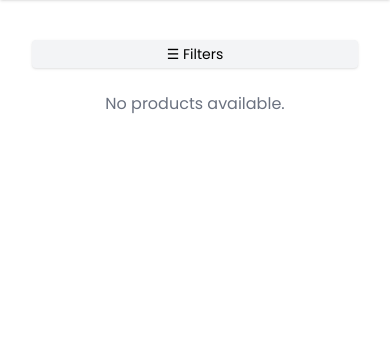
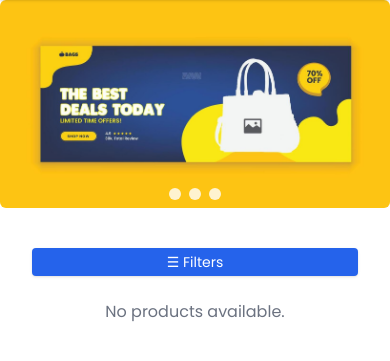
Before and after one commit to Lakshay-hub-design/BagCart, a Node server app: page /users/shop in a window 390 px wide. Shown: the part 114-475 px from the top of the page. Run offline with Node 20, Linux system fonts and the light colour scheme; the visitor is signed in with stand-in values (Sample User, id 1); data that the repository does not hold is empty; some libraries are stand-ins or nearby versions.

Commit message:
slider added in shop page

```diff
--- a/views/shop.ejs
+++ b/views/shop.ejs
@@ -1,4 +1,19 @@
 <%- include('./partials/header') %>
+<div class="w-full overflow-hidden">
+<div class="relative w-full h-52 sm:h-72 rounded-md overflow-hidden">
+  <!-- .slider's width is 300% so each image must be 1/3 the width -->
+  <div class="slider w-[300%] h-full flex transition-transform duration-700" id="slider">
+    <img src="/images/slide1.jpg" class="w-1/3 h-full object-cover" />
+    <img src="/images/slide2.jpg" class="w-1/3 h-full object-cover" />
+    <img src="/images/slide3.jpg" class="w-1/3 h-full object-cover" />
+  </div>
+    <div class="absolute bottom-2 left-1/2 transform -translate-x-1/2 flex gap-2">
+      <button onclick="slideTo(0)" class="w-3 h-3 bg-white/80 rounded-full hover:bg-blue-500"></button>
+      <button onclick="slideTo(1)" class="w-3 h-3 bg-white/80 rounded-full hover:bg-blue-500"></button>
+      <button onclick="slideTo(2)" class="w-3 h-3 bg-white/80 rounded-full hover:bg-blue-500"></button>
+    </div>
+  </div>
+</div>
 
 <% if(success.length > 0){ %>
   <div id="cartPopup" class="fixed top-5 left-1/2 -translate-x-1/2 p-3 rounded-md bg-blue-500 z-50">
@@ -10,7 +25,7 @@
 
 <div class="w-full flex flex-col lg:flex-row px-4 sm:px-10 py-10 gap-6 relative">
 
-  <button onclick="toggleFilter()" class="lg:hidden sticky top-2 right-4 bg-gray-100 px-3 py-1 rounded shadow text-sm z-40">
+  <button onclick="toggleFilter()" class="lg:hidden sticky top-2 right-4 bg-blue-600 text-white hover:bg-blue-700 transition-all px-3 py-1 rounded shadow text-sm z-40 ">
     ☰ Filters
   </button>
 
@@ -83,6 +98,24 @@
   </div>
 
   <script>
+
+let currentSlide = 0;
+const totalSlides = 3; // change if number of images change
+
+function slideTo(index) {
+  const slider = document.getElementById('slider');
+  currentSlide = index;
+  slider.style.transform = `translateX(-${index * (100/totalSlides)}%)`;
+}
+
+// Auto slide every 5s
+setInterval(() => {
+  currentSlide = (currentSlide + 1) % totalSlides;
+  slideTo(currentSlide);
+}, 5000);
+
+
+
   function sortProducts(value) {
     const url = new URL(window.location.href);
     url.searchParams.set("sort", value);
```
Also changed, not shown: views/cart.ejs (+7 -3 lines), public/images/slide1.jpg (added), public/images/slide2.jpg (added), public/images/slide3.jpg (added).
